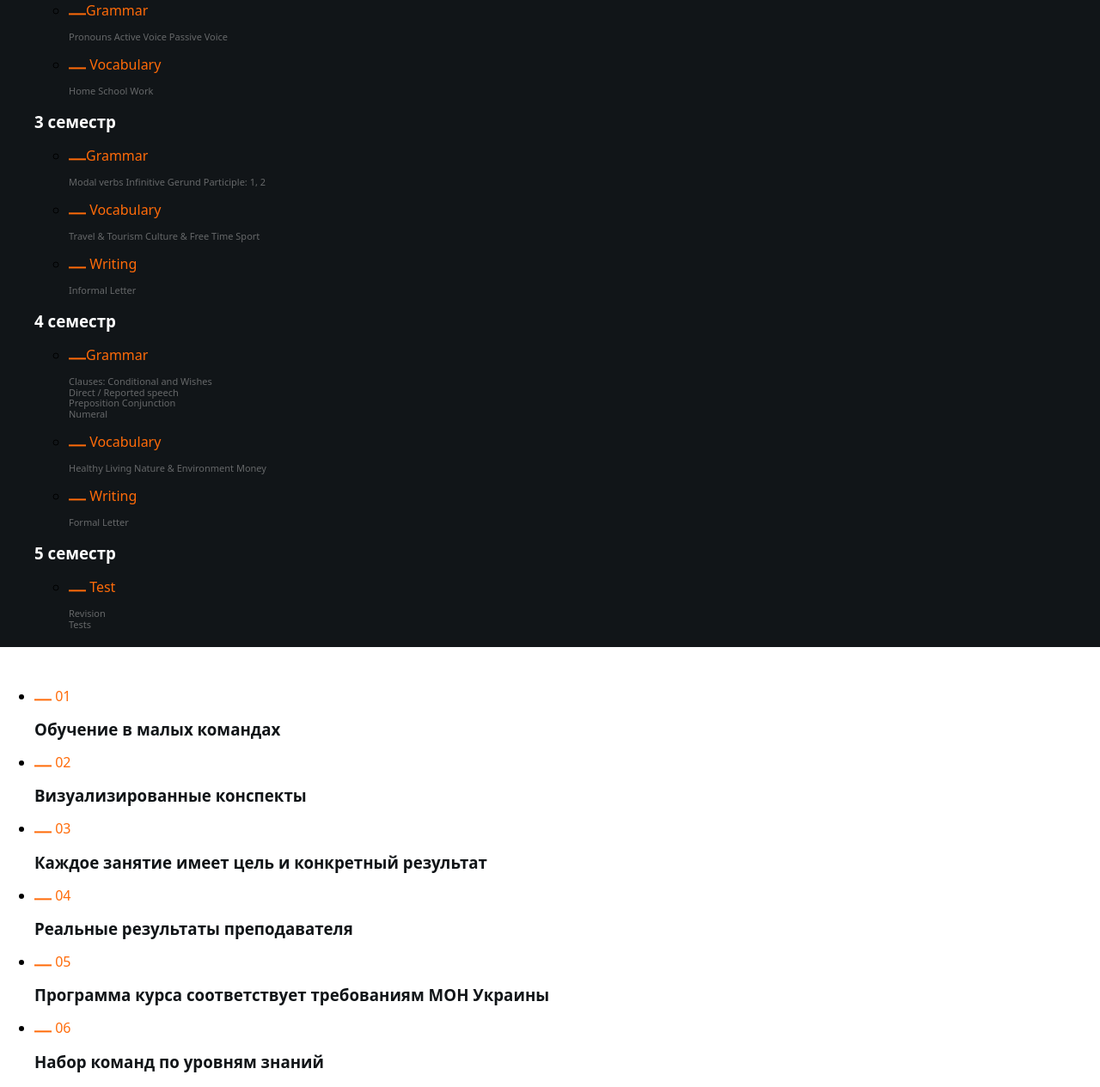
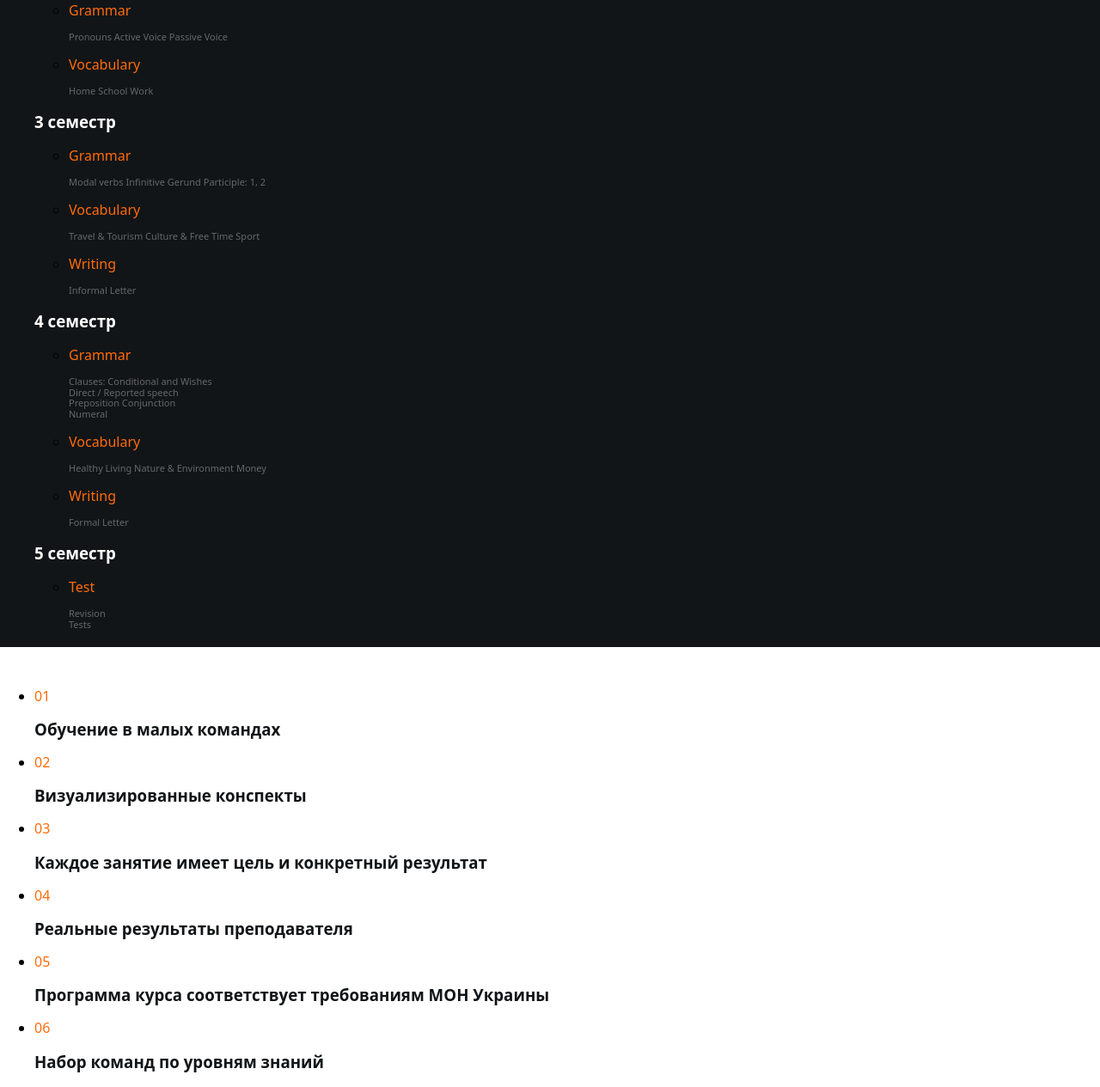
Before and after one commit to VadymLVP/HellEN, a plain HTML site: page index.html in a window 1280 px wide. Shown: the part 274-1539 px from the top of the page at 86% size. Drawn offline with nearby package versions, Linux system fonts and the light colour scheme.

Commit message:
add my program

```diff
--- a/index.html
+++ b/index.html
@@ -25,20 +25,16 @@
     <li class="program-section-item">
       <h3 class="program-section-subtitle">1 семестр</h3>
 
-      <ul class="program-section-list">
+      <ul class="program-section-inner">
         <li class="list-item">
-          <p class="caption">
-            <img class="img-dash" src="/img/—.png" alt="" /> Grammar
-          </p>
+          <p class="caption dash"><span>Grammar</span></p>
           <p class="theme">
             <span class="theme-span">Nouns &amp; Articles</span>
             Adjectives &amp; Adverb
           </p>
         </li>
         <li class="list-item">
-          <p class="caption">
-            <img class="img-dash" src="/img/—.png" alt="" /> Vocabulary
-          </p>
+          <p class="caption">Vocabulary</p>
 
           <p class="theme">
             <span class="theme-span">Family &amp; Relations</span>
@@ -52,9 +48,7 @@
 
       <ul class="item-list">
         <li class="list-item">
-          <p class="caption">
-            <img class="img-dash" src="/img/—.png" alt="" />Grammar
-          </p>
+          <p class="caption">Grammar</p>
 
           <p class="theme">
             <span class="theme-span">Pronouns</span>
@@ -63,9 +57,7 @@
           </p>
         </li>
         <li class="list-item">
-          <p class="caption">
-            <img class="img-dash" src="/img/—.png" alt="" /> Vocabulary
-          </p>
+          <p class="caption">Vocabulary</p>
 
           <p class="theme">
             Home <span class="theme-span">School</span>
@@ -79,9 +71,7 @@
 
       <ul class="item-list">
         <li class="list-item">
-          <p class="caption">
-            <img class="img-dash" src="/img/—.png" alt="" />Grammar
-          </p>
+          <p class="caption">Grammar</p>
 
           <p class="theme">
             Modal verbs
@@ -91,9 +81,7 @@
           </p>
         </li>
         <li class="list-item">
-          <p class="caption">
-            <img class="img-dash" src="/img/—.png" alt="" /> Vocabulary
-          </p>
+          <p class="caption">Vocabulary</p>
 
           <p class="theme">
             Travel &amp; Tourism
@@ -102,9 +90,7 @@
           </p>
         </li>
         <li class="list-item">
-          <p class="caption">
-            <img class="img-dash" src="/img/—.png" alt="" /> Writing
-          </p>
+          <p class="caption">Writing</p>
 
           <p class="theme">Informal Letter</p>
         </li>
@@ -115,9 +101,7 @@
 
       <ul class="item-list">
         <li class="list-item">
-          <p class="caption">
-            <img class="img-dash" src="/img/—.png" alt="" />Grammar
-          </p>
+          <p class="caption">Grammar</p>
 
           <p class="theme">
             Clauses: Conditional and Wishes<br />
@@ -127,9 +111,7 @@
           </p>
         </li>
         <li class="list-item">
-          <p class="caption">
-            <img class="img-dash" src="/img/—.png" alt="" /> Vocabulary
-          </p>
+          <p class="caption">Vocabulary</p>
 
           <p class="theme">
             Healthy Living
@@ -138,9 +120,7 @@
           </p>
         </li>
         <li class="list-item">
-          <p class="caption">
-            <img class="img-dash" src="/img/—.png" alt="" /> Writing
-          </p>
+          <p class="caption">Writing</p>
 
           <p class="theme">Formal Letter</p>
         </li>
@@ -151,9 +131,7 @@
 
       <ul class="item-list">
         <li class="list-item">
-          <p class="caption">
-            <img class="img-dash" src="/img/—.png" alt="" /> Test
-          </p>
+          <p class="caption">Test</p>
 
           <p class="theme">
             Revision<br />
@@ -171,48 +149,36 @@
 
     <ul class="advantage-list">
       <li class="advantage-item">
-        <p class="advantage-number">
-          <img class="img-dash" src="/img/—.png" alt="" /> 01
-        </p>
+        <p class="advantage-number">01</p>
 
         <h3 class="advantage-subtitle">Обучение в малых командах</h3>
       </li>
       <li class="advantage-item">
-        <p class="advantage-number">
-          <img class="img-dash" src="/img/—.png" alt="" /> 02
-        </p>
+        <p class="advantage-number">02</p>
 
         <h3 class="advantage-subtitle">Визуализированные конспекты</h3>
       </li>
       <li class="advantage-item">
-        <p class="advantage-number">
-          <img class="img-dash" src="/img/—.png" alt="" /> 03
-        </p>
+        <p class="advantage-number">03</p>
 
         <h3 class="advantage-subtitle">
           Каждое занятие имеет цель и конкретный результат
         </h3>
       </li>
       <li class="advantage-item">
-        <p class="advantage-number">
-          <img class="img-dash" src="/img/—.png" alt="" /> 04
-        </p>
+        <p class="advantage-number">04</p>
 
         <h3 class="advantage-subtitle">Реальные результаты преподавателя</h3>
       </li>
       <li class="advantage-item">
-        <p class="advantage-number">
-          <img class="img-dash" src="/img/—.png" alt="" /> 05
-        </p>
+        <p class="advantage-number">05</p>
 
         <h3 class="advantage-subtitle">
           Программа курса соответствует требованиям МОН Украины
         </h3>
       </li>
       <li class="advantage-item">
-        <p class="advantage-number">
-          <img class="img-dash" src="/img/—.png" alt="" /> 06
-        </p>
+        <p class="advantage-number">06</p>
 
         <h3 class="advantage-subtitle">Набор команд по уровням знаний</h3>
       </li>
```
